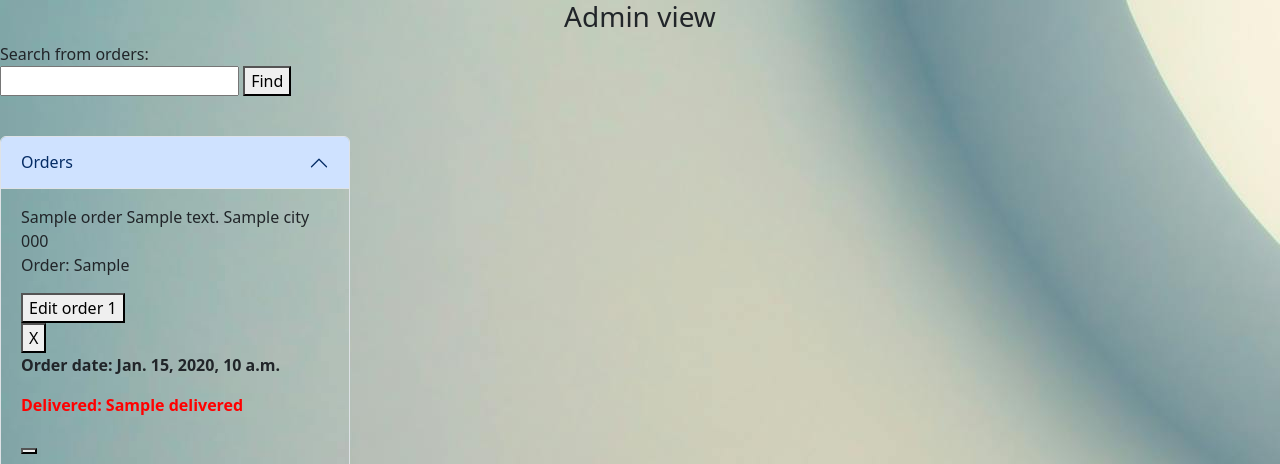
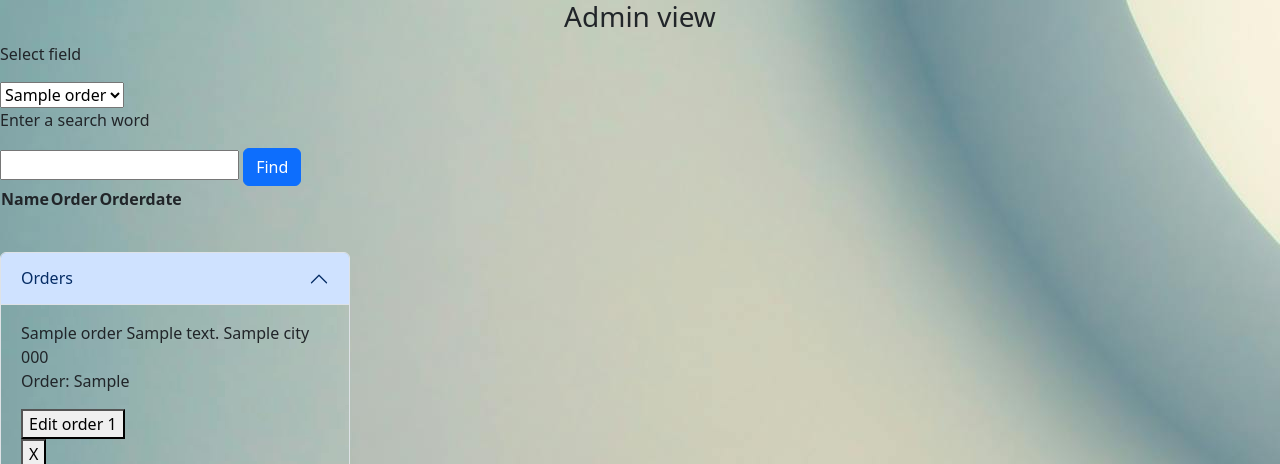
Before and after one commit to hannutt/DBoard, a Django app: page /adminView/ in a window 1280 px wide. Shown: the top 464 px of the page. Run offline with Django 4.2, Linux system fonts and the light colour scheme; a user stored in the database is signed in; data comes from the database, SQL or seed files in the repository; both versions use the stored data as it was after the commit; a database or web service that is not in the repository returns one stand-in record (values such as "Sample title"); lists and menus that the app fills with data are empty.

Commit message:
improvements to the administrator's search function

```diff
--- a/DBoardApp/AdminViews.py
+++ b/DBoardApp/AdminViews.py
@@ -8,6 +8,9 @@
 dbname = client['DBoardDB']
 
 def showAdminView(request):
+
+
+      fields=[]
       #jos käyttäjä ei ole kirjautunut tai käyttäjä on kijrautunut mutta ei ole merkitty staffiksi.
       if not request.user.is_authenticated or request.user.is_authenticated and not request.user.is_staff:
           return redirect(loginViews.loginView)
@@ -18,6 +21,10 @@
 
         col = dbname['orders']
         Orders = col.find()
+         #haetaan kenttien nimet
+        fieldNames=col.find_one()
+        for f in fieldNames:
+            fields.append(f)
 
         numbers = []
         connection = sqlite3.connect('db.sqlite3')
@@ -43,7 +50,7 @@
       #  maxiumStock={'maxiumStock':maxstock}
 
 
-        return render(request,'adminView.html',{'prods':prods,"numbers":numbers,"maxInstock":maxInstock,'minInstock':minInstock,"stockTotal":stockTotal,'Orders':Orders,'prodsDelete':prodsDelete})
+        return render(request,'adminView.html',{'prods':prods,"numbers":numbers,"maxInstock":maxInstock,'minInstock':minInstock,"stockTotal":stockTotal,'Orders':Orders,'prodsDelete':prodsDelete,"fields":fields})
 
 
 def AddProducts(request):
@@ -122,10 +129,15 @@
     return render(request,"adminView.html")
 
 def searchData(request):
+    results=[]
+    field=request.POST['field']
     orders = dbname['orders']
+
     search=request.POST['search']
-    searchQuery={"name":search}
+    searchQuery={field:search}
     res = orders.find(searchQuery)
-    for x in res:
-        print(x)
-    return render(request,"adminView.html")
+    for r in res:
+        results.append(r)
+
+    content={"results":results}
+    return render(request,"adminView.html",content)
--- a/DBoardApp/static/js/adminScripts.js
+++ b/DBoardApp/static/js/adminScripts.js
@@ -91,3 +91,10 @@
   function changeColorBack() {
     document.getElementById("prodIdVal").style.background = "#1fe0"
 }
+
+function getMongoField(field) {
+  var fieldName=document.getElementById("fields").value = field.options[field.selectedIndex].text
+  console.log(fieldName)
+  document.getElementById("field").value=fieldName
+
+}
--- a/DBoardApp/templates/adminView.html
+++ b/DBoardApp/templates/adminView.html
@@ -24,12 +24,38 @@
         <h3>Admin view</h3>
     </center>
     <div>
-        Search from orders:
+        <p>Select field</p>
+        <select name="fields" id="fields" onchange="getMongoField(this)">
+        {% for f in fields %}
+
+        <option value="{{f}}">{{f}}</option>
+        {%endfor%}
+
+        </select>
+        <br>
+
+        <p>Enter a search word</p>
+
         <form action="/search-fromdb/" method="post">
             {% csrf_token %}
-        <input type="text" name="search" id="search">
-        <button>Find</button>
-    </form>
+            <input hidden type="text" name="field" id="field">
+            <input type="text" name="search" id="search">
+            <button  class="btn btn-primary">Find</button>
+        </form>
+        <table>
+            <tr>
+                <th>Name</th>
+                <th>Order</th>
+                <th>Orderdate</th>
+            </tr>
+            <tr>
+                {% for r in results %}
+                <td>{{r.name}}</td>
+                <td>{{r.orderedOrod}}</td>
+                <td>{{r.orderDate}}</td>
+            </tr>
+            {%endfor%}
+        </table>
     </div>
 
     <br>
@@ -88,7 +114,7 @@
                         <button id="setdelivered{{forloop.counter}}" type="submit"><i
                                 class="fa-solid fa-truck"></i></button>
 
-                    {%endfor%}
+                        {%endfor%}
 
 
                         <br>
```
Also changed, not shown: DBoardApp/static/images/Dboardfind.png (added), README.md, db.sqlite3.
